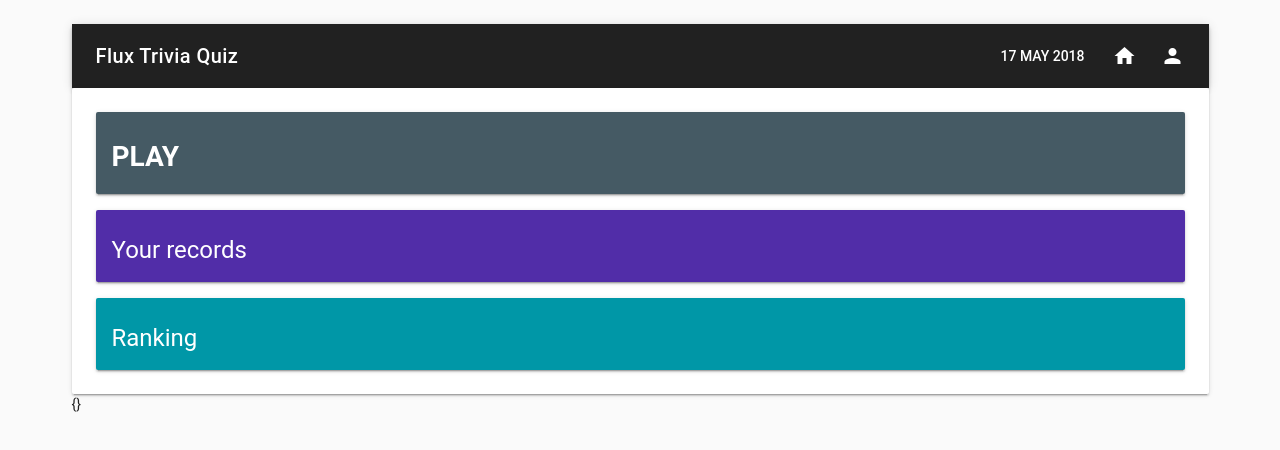
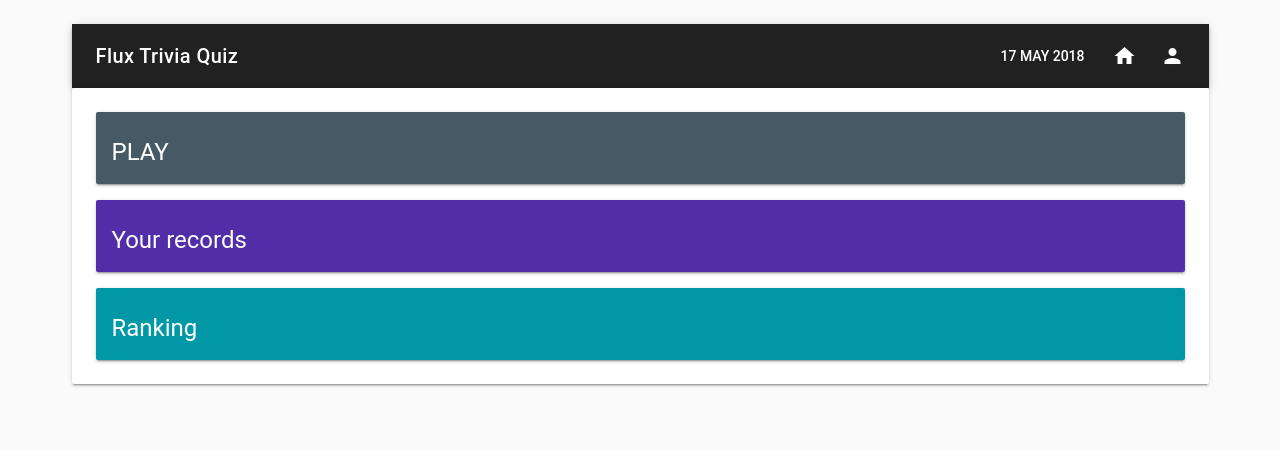
Before and after one commit to Jagraphob/trivia-quiz, a Vue app: page / in a window 1280 px wide. Shown: the top 450 px of the page. Built offline with nearby package versions, Linux system fonts and the light colour scheme.

Commit message:
progress to play

```diff
--- a/package.json
+++ b/package.json
@@ -8,6 +8,7 @@
     "lint": "vue-cli-service lint"
   },
   "dependencies": {
+    "axios": "^0.18.0",
     "firebase": "^5.0.2",
     "material-design-icons-iconfont": "^3.0.3",
     "moment": "^2.22.1",
--- a/src/App.vue
+++ b/src/App.vue
@@ -12,7 +12,7 @@
             <v-icon>home</v-icon>
           </v-btn>
         </router-link>
-        <v-btn icon @click="signIn">
+        <v-btn icon>
           <v-icon>person</v-icon>
         </v-btn>
       </v-toolbar>
--- a/src/assets/style/style.scss
+++ b/src/assets/style/style.scss
@@ -6,3 +6,7 @@ a:hover, a:visited, a:link, a:active {
   box-shadow: none!important;
   color: inherit
 }
+
+.custom-center {
+  text-align: center;
+}
--- a/src/views/Home.vue
+++ b/src/views/Home.vue
@@ -7,7 +7,7 @@
                 <router-link to="/play">
                 <v-card color="blue-grey darken-2" class="white--text">
                   <v-card-title primary-title>
-                    <h1 class="">PLAY</h1>
+                    <h1 class="headline">PLAY</h1>
                   </v-card-title>
                 </v-card>
                 </router-link>
@@ -29,7 +29,6 @@
           </v-layout>
         </v-container>
       </v-card>
-      {{user}}
   </div>
 </template>
 
--- a/src/views/Play.vue
+++ b/src/views/Play.vue
@@ -3,7 +3,10 @@
 </template>
 
 <script>
+import axios from 'axios'
+
 export default {
-  name: 'play'
+  name: 'play',
+
 }
 </script>
```
Also changed, not shown: src/assets/abc.js (added), 1 other file (tests, documents, lock files or other folders).
